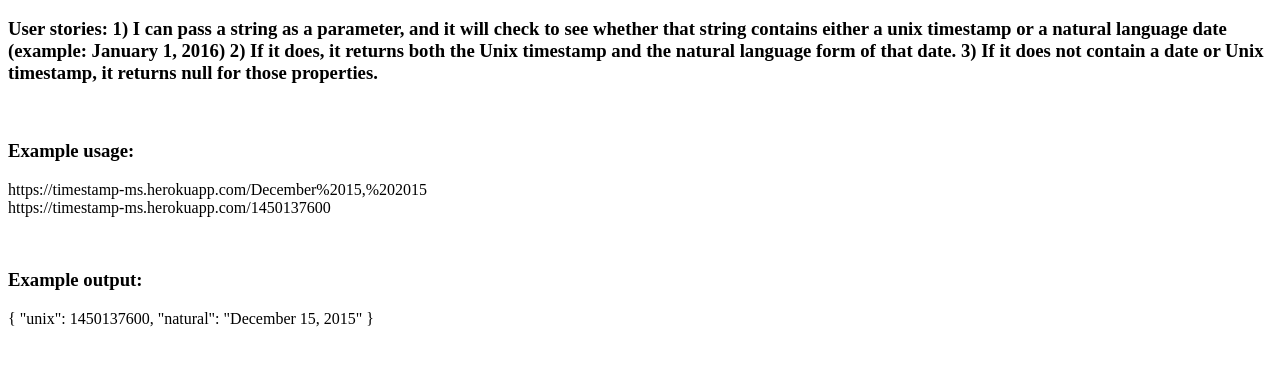
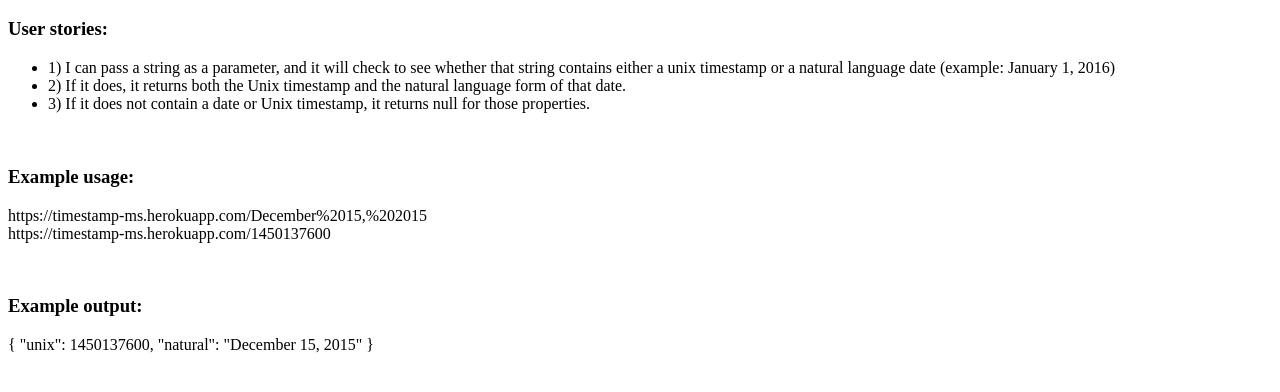
Before and after one commit to oyeuva/timestamp-api, a plain HTML site: page index.html in a window 1280 px wide. Shown: the part 48-440 px from the top of the page. Drawn offline with Linux system fonts and the light colour scheme.

Commit message:
updating html list

```diff
--- a/index.html
+++ b/index.html
@@ -1,11 +1,13 @@
 <div>
     <h1>API Basejump: Timestamp microservice</h1>
     <h3>
-        User stories:
-1) I can pass a string as a parameter, and it will check to see whether that string contains either a unix timestamp or a natural language date (example: January 1, 2016)
-2) If it does, it returns both the Unix timestamp and the natural language form of that date.
-3) If it does not contain a date or Unix timestamp, it returns null for those properties.
-    </h3><br>
+        User stories:</h3>
+        <ul>
+<li>1) I can pass a string as a parameter, and it will check to see whether that string contains either a unix timestamp or a natural language date (example: January 1, 2016)
+</li><li>2) If it does, it returns both the Unix timestamp and the natural language form of that date.
+</li><li>3) If it does not contain a date or Unix timestamp, it returns null for those properties.</li>
+</ul>
+    <br>
 
     <div>
         <h3>Example usage:</h3>
```
